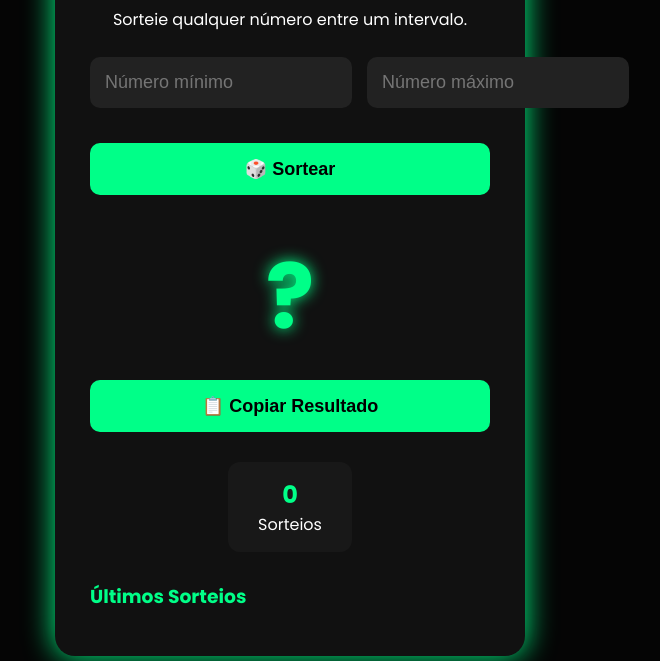
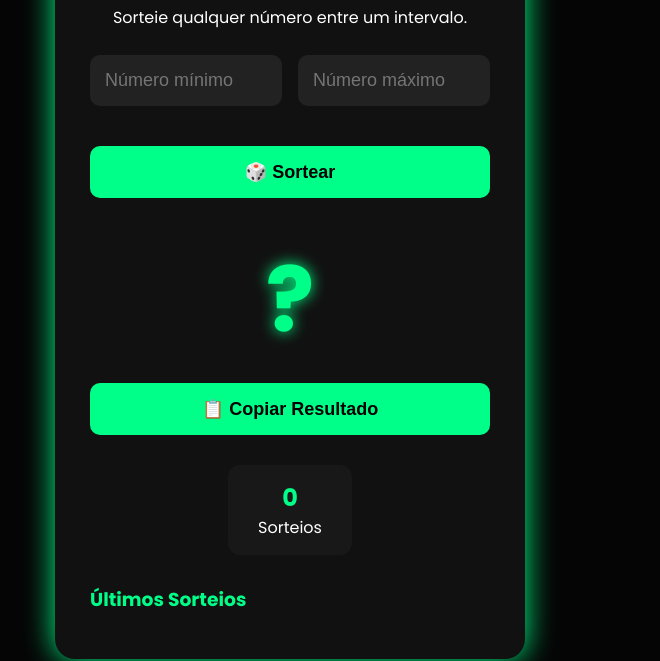
Before and after one commit to CaioPSantos/Sorteador, a plain HTML site: page index.html in a window 1280 px wide. Shown: the part 139-800 px from the top of the page, without its empty margins (350-1010 px from the left). Drawn offline with Linux system fonts and the light colour scheme.

Commit message:
Add files via upload

```diff
--- a/style.css
+++ b/style.css
@@ -58,19 +58,22 @@ margin-bottom:25px;
 
     display:flex;
 
+    justify-content:space-between;
+
+    align-items:center;
+
     gap:15px;
 
-margin-bottom:20px;
+    margin-bottom:25px;
+
+    width:100%;
 
 }
-
 input{
 
-flex:1;
+    width:calc(50% - 8px);
 
     padding:15px;
-
-font-size:18px;
 
     border:none;
 
@@ -80,18 +83,11 @@ background:#222;
 
     color:white;
 
+    font-size:18px;
+
     transition:.3s;
 
 }
-
-input:focus{
-
-outline:none;
-
-box-shadow:0 0 20px #00ff88;
-
-}
-
 button{
 
 width:100%;
```
Lines whose indentation alone changed are shown as unchanged.
